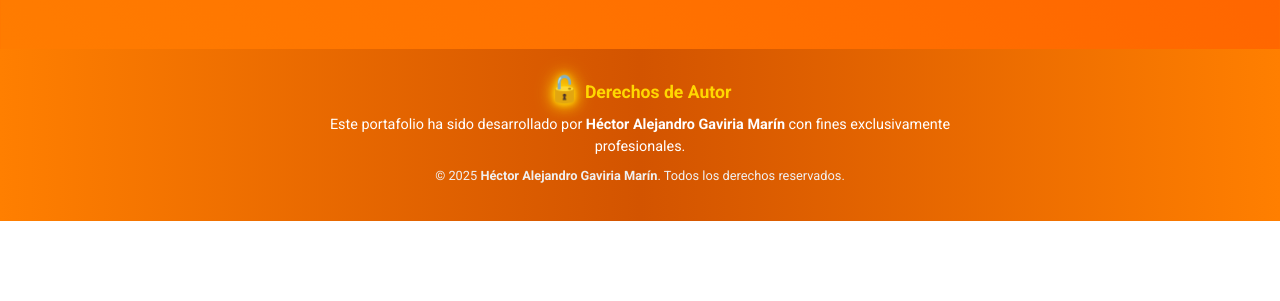
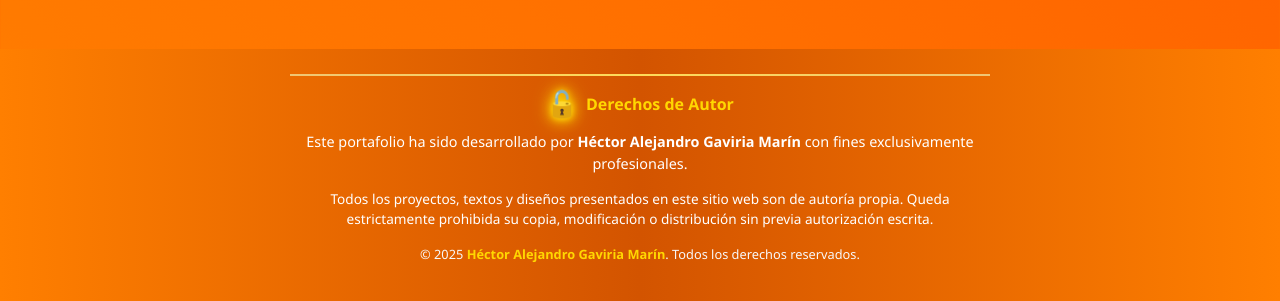
Before and after one commit to salsaconalejo/mi-album-tropical, a plain HTML site: page index.html in a window 1280 px wide. Shown: the part 5570-5871 px from the top of the page. Before the commit the page ends 5791 px from the top, so only its background shows below. Drawn offline with Linux system fonts and the light colour scheme.

Commit message:
Update index.html

```diff
--- a/index.html
+++ b/index.html
@@ -1225,20 +1225,34 @@
 </script>
     <!-- Pie de página -->
 <footer style="background: linear-gradient(90deg, #ff7f00, #d35400, #ff7f00); padding: 25px 15px; margin-top: 40px; color: #fff; text-align:center;">
-              <div style="max-width: 700px; margin: 0 auto;">
-                <h3 style="color: #ffd700; font-size: 1.1rem; margin: 0 0 10px 0;">
+  <div style="max-width: 700px; margin: 0 auto; font-family: 'Segoe UI', Tahoma, Geneva, Verdana, sans-serif;">
+
+    <!-- Línea dorada -->
+    <div style="height: 2px; background: linear-gradient(90deg, #f0c674, #ffdb58, #f0c674); margin-bottom: 10px;"></div>
+
+    <!-- Título con candado animado -->
+    <h3 style="color: #ffd700; font-size: 1rem; display: flex; align-items: center; justify-content: center; gap: 8px; margin: 0;">
       <span id="candado" class="candado" style="font-size: 1.6rem;">🔒</span>
       Derechos de Autor
     </h3>
-                <p style="font-size: 0.9rem; line-height: 1.5; margin: 5px 0;">
+
+    <!-- Texto -->
+    <p style="font-size: 0.9rem; line-height: 1.5; margin-top: 10px;">
       Este portafolio ha sido desarrollado por <strong>Héctor Alejandro Gaviria Marín</strong> con fines exclusivamente profesionales.
     </p>
-                <p style="font-size: 0.8rem; margin-top: 10px; color:#f0f0f0;">
-                  © 2025 <strong>Héctor Alejandro Gaviria Marín</strong>. Todos los derechos reservados.
+    <p style="margin-top: 10px; font-size: 0.85rem; line-height: 1.5;">
+      Todos los proyectos, textos y diseños presentados en este sitio web son de autoría propia.
+      Queda estrictamente prohibida su copia, modificación o distribución sin previa autorización escrita.
+    </p>
+
+    <!-- Línea final -->
+    <p style="margin-top: 15px; text-align: center; font-size: 0.8rem; color: #f8f8f8;">
+      © 2025 <strong style="color: #ffd700;">Héctor Alejandro Gaviria Marín</strong>. Todos los derechos reservados.
     </p>
   </div>
 </footer>
-          <!-- Estilos del brillo (puedes mover esto al <head> si prefieres) -->
+
+<!-- Estilos del brillo -->
 <style>
 @keyframes brillo {
   0%, 100% {
@@ -1250,23 +1264,21 @@
 }
 .candado {
   animation: brillo 1.6s ease-in-out infinite;
-            display: inline-block; /* para que el scale funcione bien */
+  display: inline-block;
 }
 @media (prefers-reduced-motion: reduce) {
   .candado { animation: none; }
 }
 </style>
 
-          <!-- Script para abrir/cerrar + pequeño zoom en cada cambio -->
+<!-- Script para animar el candado -->
 <script>
   const candado = document.getElementById("candado");
   let cerrado = true;
 
   setInterval(() => {
-              // zoom suave de aviso
     candado.style.transition = "transform 200ms ease";
     candado.style.transform = "scale(1.2)";
-
     setTimeout(() => {
       candado.textContent = cerrado ? "🔓" : "🔒";
       candado.style.transform = "scale(1)";
```
Lines whose indentation alone changed are shown as unchanged.
